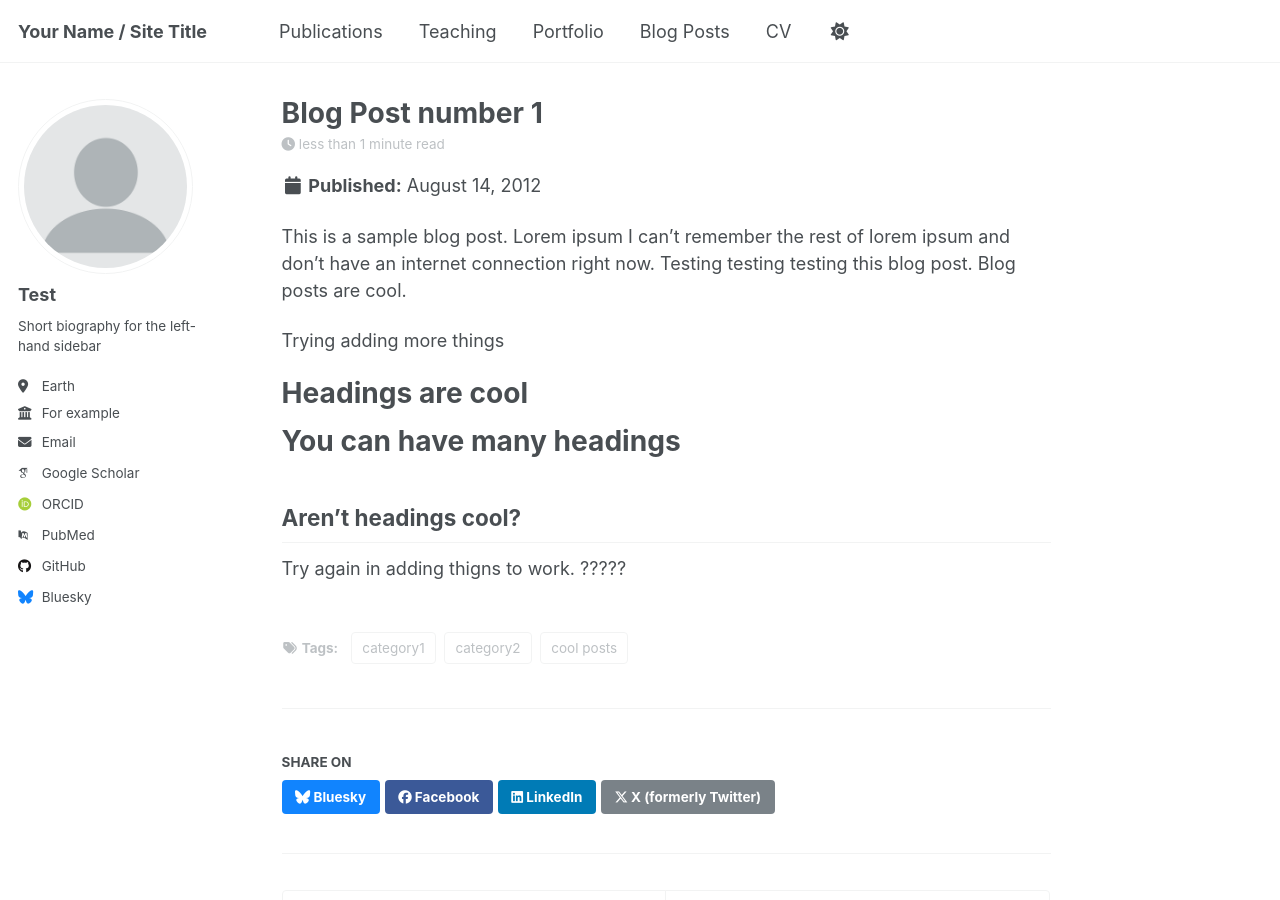
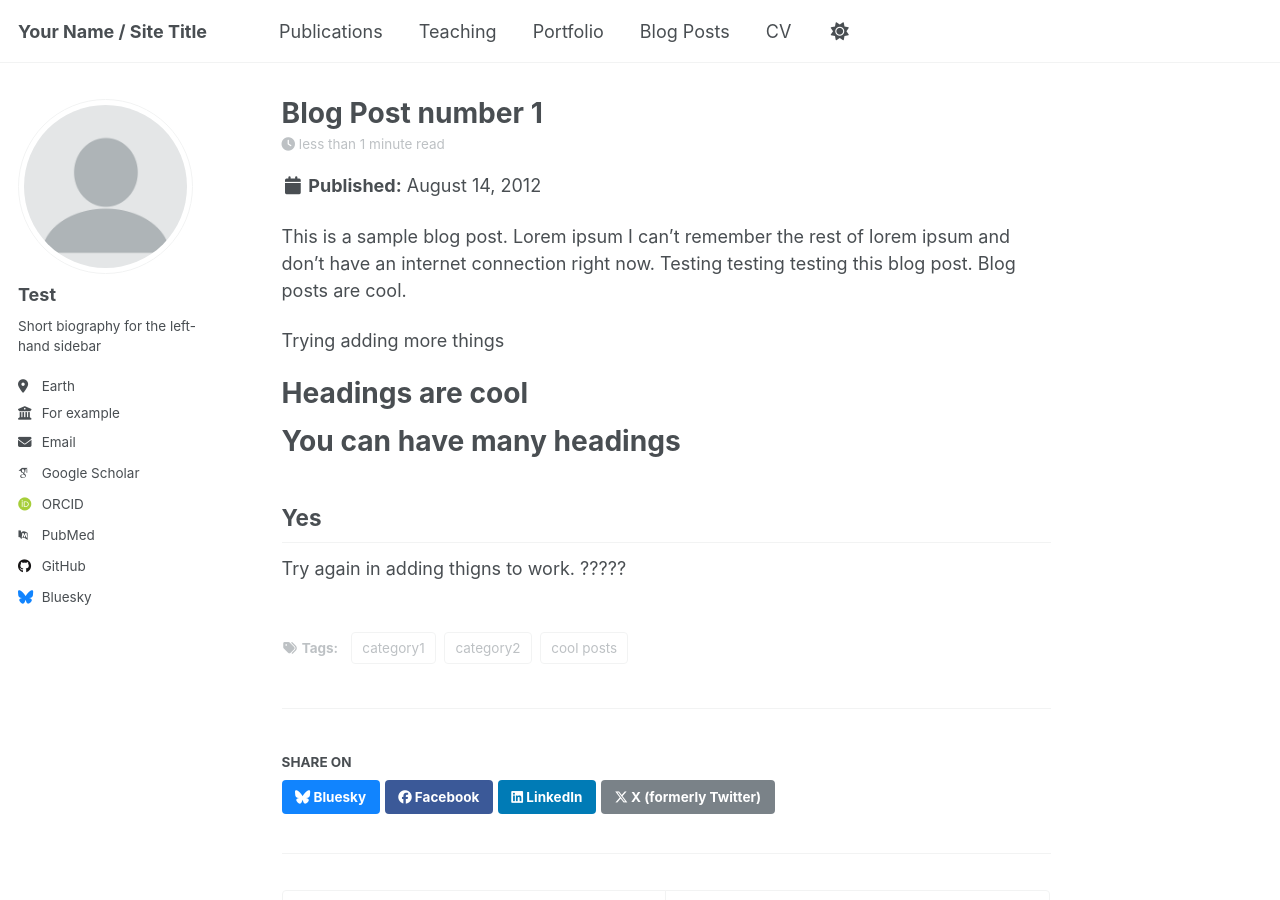
Before and after one commit to SUBRAINDAMAGE/SUBRAINDAMAGE.github.io, a Jekyll site: the page built from _posts/2012-08-14-blog-post-1.md, in a window 1280 px wide and 900 px high. Built offline with Jekyll 4.4.1, drawn with Linux system fonts in a browser that asks for light colours; some web fonts are replaced; a script that is not in the unit is left out.

Commit message:
Update 2012-08-14-blog-post-1.md

```diff
--- a/_posts/2012-08-14-blog-post-1.md
+++ b/_posts/2012-08-14-blog-post-1.md
@@ -21,7 +21,7 @@ Headings are cool
 You can have many headings
 ======
 
-Aren't headings cool?
+Yes
 ------
 
 
```
